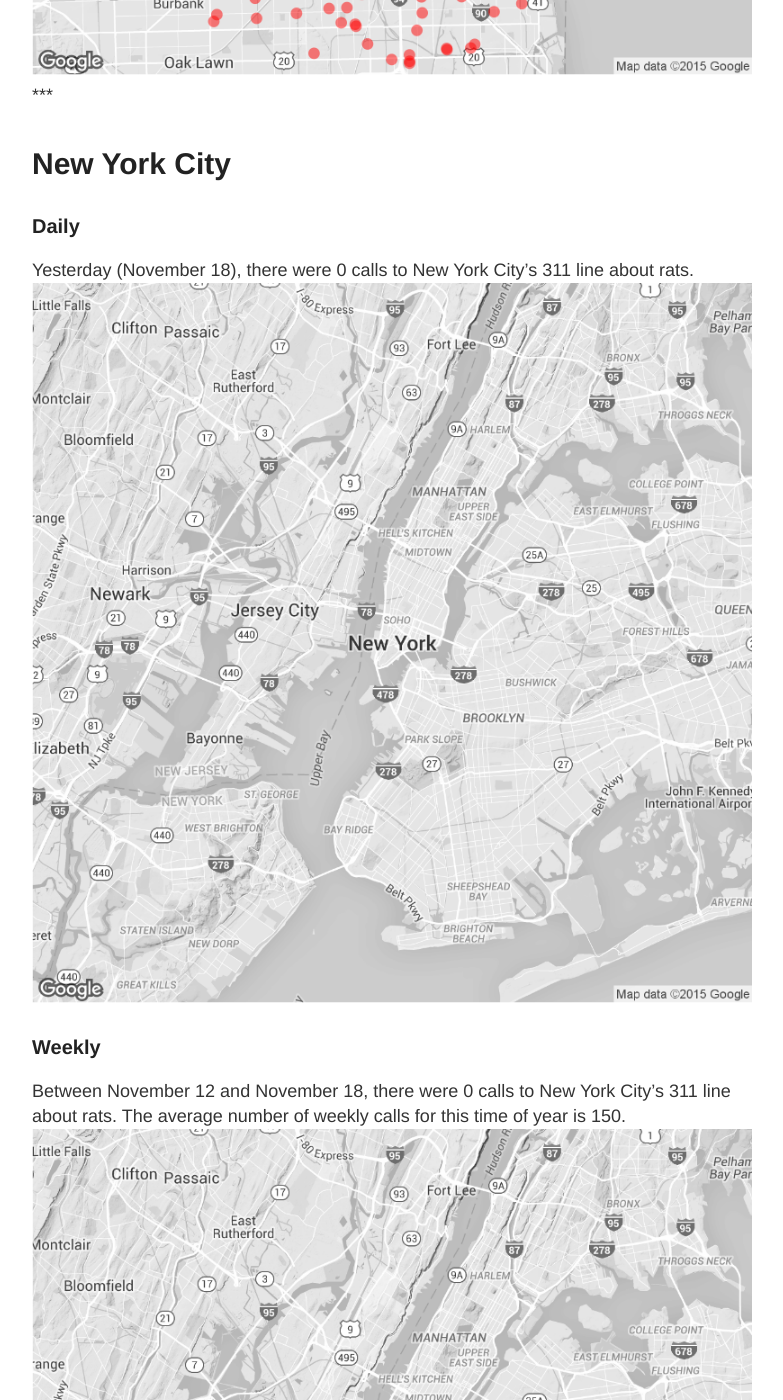
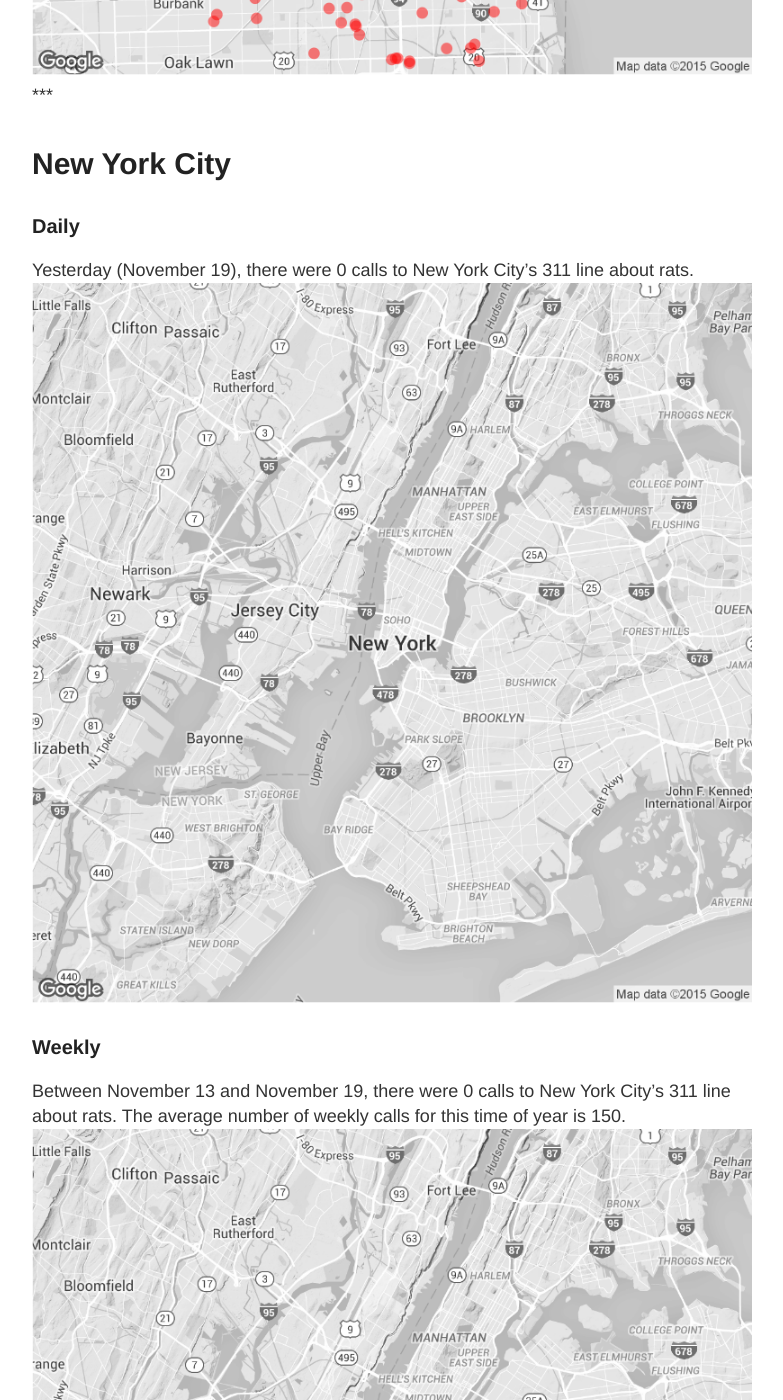
Before and after one commit to DanielHadley/ratmaps, a Jekyll site: the page built from daily.md, in a window 1280 px wide and 1400 px high, scrolled down 1986 px. Shown: the whole window, without its empty margins (248-1031 px from the left). Built offline with Jekyll 4.4.1, drawn with Linux system fonts in a browser that asks for light colours; comment, search, counter and statistics services are not loaded; some of the changed text lies outside the part shown.

Commit message:
Daily Maps

```diff
--- a/daily.md
+++ b/daily.md
@@ -15,22 +15,22 @@
 
 ### Daily
 
-Yesterday (November 18), there were 112 calls to Chicago's 311 line about rats.
+Yesterday (November 19), there were 71 calls to Chicago's 311 line about rats.
 ![Chicago rat calls to 311 weekly map]({{ site.cityimages }}/daily/Chicago_Rat_Map_Daily.png)
 
 ### Weekly
-Between November 12 and November 18, there were 675 calls to Chicago's 311 line about rats. The average number of weekly calls for this time of year is 433.
+Between November 13 and November 19, there were 627 calls to Chicago's 311 line about rats. The average number of weekly calls for this time of year is 433.
 ![Chicago rat calls to 311 weekly map]({{ site.cityimages }}/daily/Chicago_Rat_Map_Weekly.png)
 ***
 # New York City <a id="nyc"><a>
 
 ### Daily
 
-Yesterday (November 18), there were 0 calls to New York City's 311 line about rats.
+Yesterday (November 19), there were 0 calls to New York City's 311 line about rats.
 ![NYC rat calls to 311 weekly map]({{ site.cityimages }}/daily/NYC_Rat_Map_Daily.png)
 
 ### Weekly
-Between November 12 and November 18, there were 0 calls to New York City's 311 line about rats. The average number of weekly calls for this time of year is 150.
+Between November 13 and November 19, there were 0 calls to New York City's 311 line about rats. The average number of weekly calls for this time of year is 150.
 ![NYC rat calls to 311 weekly map]({{ site.cityimages }}/daily/NYC_Rat_Map_Weekly.png)
 
 Each red dot represents one call about a rat seen in that location. The dots are transparent, so multiple calls from one location will be seen as a solid dot. The usual caveats apply: more calls do not necessarily mean that there are more rats in that location than other parts of the city. A cluster of dots could indicate that one resident is unusually vocal about rodents in his or her neighborhood. Also, more densely populated neighborhoods tend to make more calls to 311.
```
Also changed, not shown: images/pages/daily/Chicago_Rat_Map_Daily.png, images/pages/daily/Chicago_Rat_Map_Weekly.png, images/pages/daily/NYC_Rat_Map_Daily.png, images/pages/daily/NYC_Rat_Map_Weekly.png.
